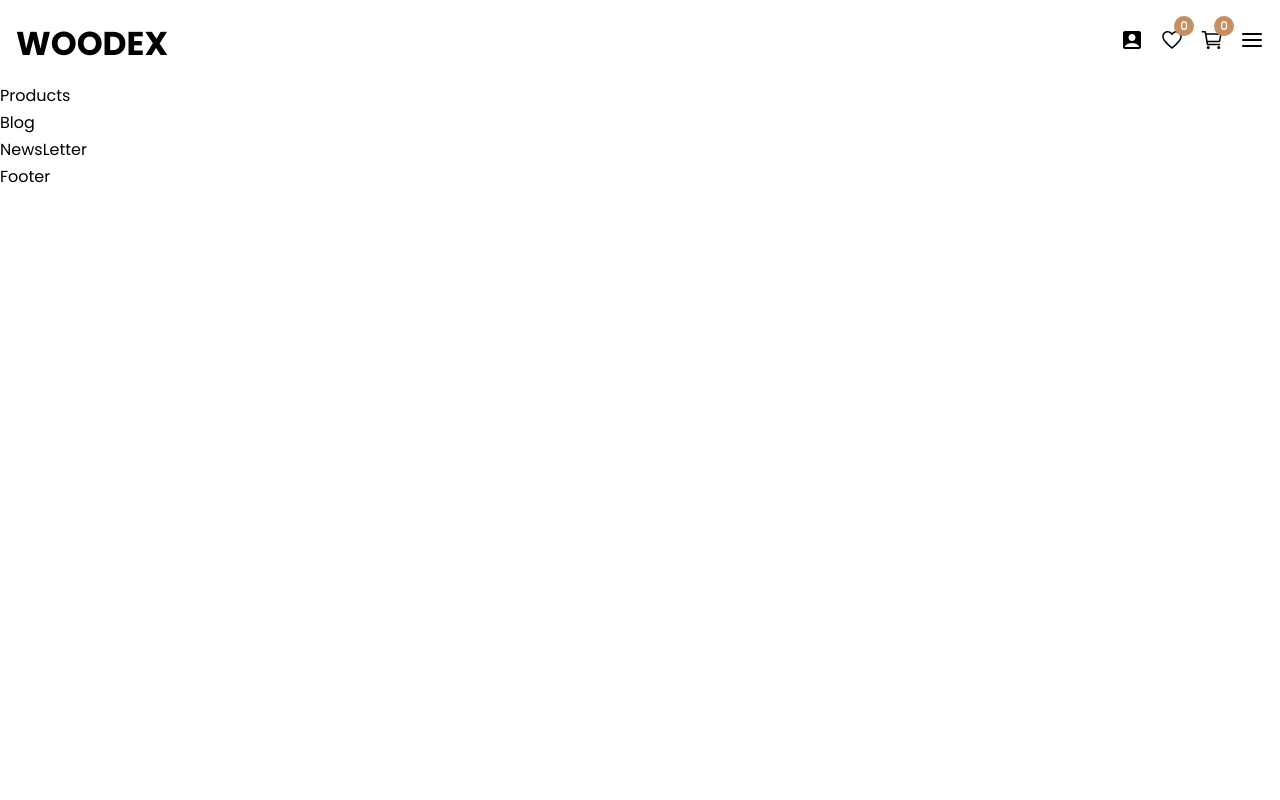
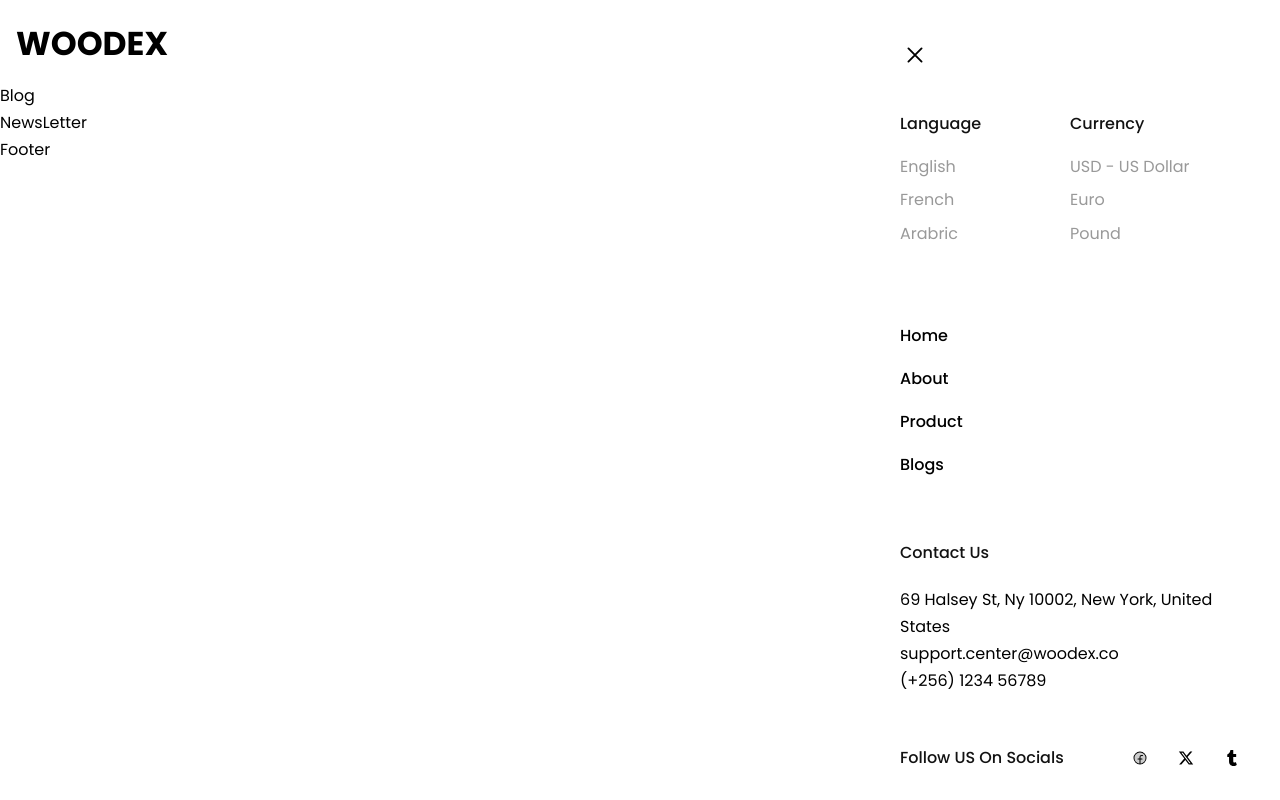
Before and after one commit to j3wlius/woodex, a React (Create React App) app: page / in a window 1280 px wide. Built offline with nearby package versions, Linux system fonts and the light colour scheme; a web font is replaced by a local one.

Commit message:
update woodex project

```diff
--- a/src/Components/Header.jsx
+++ b/src/Components/Header.jsx
@@ -1,6 +1,6 @@
 import React from 'react';
 import { IoSearchOutline } from 'react-icons/io5';
-import { MdAccountBox } from 'react-icons/md';
+import { IoPersonOutline } from 'react-icons/io5';
 import { IoMdHeartEmpty } from 'react-icons/io';
 import { IoCartOutline } from 'react-icons/io5';
 import { FiMenu } from 'react-icons/fi';
@@ -27,7 +27,7 @@ function Header() {
 
         <div className="header-action">
           <button className="header-action-btn" aria-label="user">
-            <MdAccountBox className="icon" aria-hidden="true" />
+            <IoPersonOutline className="icon" aria-hidden="true" />
           </button>
 
           <button className="header-action-btn" aria-label="favorite list">
--- a/src/Components/SideBar.jsx
+++ b/src/Components/SideBar.jsx
@@ -1,11 +1,145 @@
 import React from 'react';
+import { IoCloseOutline } from 'react-icons/io5';
+import { PiFacebookLogoDuotone } from 'react-icons/pi';
+import { FaXTwitter } from 'react-icons/fa6';
+import { FaTumblr } from 'react-icons/fa';
 
 function SideBar() {
   return (
-    <div>
-      SideBar
+    <div className="sidebar active" data-navbar>
+
+      <button className="nav-close-btn">
+        <IoCloseOutline className="icon" />
+      </button>
+
+      <div className="wrapper">
+        <ul className="sidebar-list">
+          <li>
+            <p className="sidebar-list-title">Language</p>
+          </li>
+
+          <li>
+            <a href="#" className="sidebar-link">
+              English
+            </a>
+          </li>
+
+          <li>
+            <a href="#" className="sidebar-link">
+              French
+            </a>
+          </li>
+
+          <li>
+            <a href="#" className="sidebar-link">
+              Arabric
+            </a>
+          </li>
+        </ul>
+
+        <ul className="sidebar-list">
+          <li>
+            <p className="sidebar-list-title">Currency</p>
+          </li>
+
+          <li>
+            <a href="#" className="sidebar-link">
+              USD - US Dollar
+            </a>
+          </li>
+
+          <li>
+            <a href="#" className="sidebar-link">
+              Euro
+            </a>
+          </li>
+
+          <li>
+            <a href="#" className="sidebar-link">
+              Pound
+            </a>
+          </li>
+        </ul>
+      </div>
+
+      <nav className="navbar">
+        <ul className="navbar-list">
+          <li className="navbar-item">
+            <a href="#home" className="navbar-link" data-nav-link>
+              Home
+            </a>
+          </li>
+
+          <li className="navbar-item">
+            <a href="#about" className="navbar-link" data-nav-link>
+              About
+            </a>
+          </li>
+
+          <li className="navbar-item">
+            <a href="#product" className="navbar-link" data-nav-link>
+              Product
+            </a>
+          </li>
+
+          <li className="navbar-item">
+            <a href="#blog" className="navbar-link" data-nav-link>
+              Blogs
+            </a>
+          </li>
+        </ul>
+      </nav>
+
+      <ul className="contact-list">
+        <li>
+          <p className="contact-list-title">Contact Us</p>
+        </li>
+
+        <li className="contact-item">
+          <address className="address">
+            69 Halsey St, Ny 10002, New York, United States
+          </address>
+        </li>
+
+        <li className="contact-item">
+          <a href="mailto:support.center@woodex.co" className="contact-link">
+            support.center@woodex.co
+          </a>
+        </li>
+
+        <li className="contact-item">
+          <a href="tel:00001235567890" className="contact-link">
+            (+256) 1234 56789
+          </a>
+        </li>
+      </ul>
+
+      <div className="social-wrapper">
+        <p className="social-list-title">Follow US On Socials</p>
+
+        <ul className="social-list">
+          <li>
+            <a href="#" className="social-link">
+              <PiFacebookLogoDuotone className="icon" />
+            </a>
+          </li>
+
+          <li>
+            <a href="#" class="social-link">
+              <FaXTwitter className="icon" />
+            </a>
+          </li>
+
+          <li>
+            <a href="#" class="social-link">
+              <FaTumblr className="icon" />
+            </a>
+          </li>
+        </ul>
+      </div>
+
     </div>
-  )
+  );
 }
 
 export default SideBar;
--- a/src/index.css
+++ b/src/index.css
@@ -65,7 +65,7 @@ img,
 span,
 input,
 button,
-ion-icon {
+.icon {
   display: block;
 }
 
@@ -93,7 +93,7 @@ button {
   cursor: pointer;
 }
 
-ion-icon {
+.icon {
   pointer-events: none;
 }
 
@@ -142,13 +142,76 @@ body.active {
   background-color: hsl(0, 0%, 70%);
 }
 
-
 /* === REUSED STYLES === */
 .container {
   padding-inline: 16px;
 }
 
-/* === HEADER STYLES === */
+.social-wrapper {
+  display: flex;
+  align-items: center;
+}
+
+.social-wrapper .social-list {
+  display: flex;
+  gap: 30px;
+}
+
+.social-link {
+  transition: var(--transition-1);
+}
+
+.social-link:is(:hover, :focus) {
+  color: var(--tan-crayola);
+}
+
+.section {
+  padding-block: var(--section-padding);
+}
+
+.img-holder {
+  aspect-ratio: var(--width) / var(--height);
+  background-color: var(--light-gray);
+  overflow: hidden;
+}
+
+.img-cover {
+  width: 100%;
+  height: 100%;
+  object-fit: cover;
+}
+
+.h2,
+.h3 {
+  color: var(--smokey-black);
+  font-weight: var(--fw-500);
+  line-height: 1.4;
+}
+
+.h2 {
+  font-size: var(--fs-2);
+}
+
+.h3 {
+  font-size: var(--fs-3);
+}
+
+.grid-list {
+  display: grid;
+  gap: 36px;
+}
+
+.has-before {
+  position: relative;
+  z-index: 1;
+}
+
+.has-before::before {
+  content: '';
+  position: absolute;
+}
+
+/* === HEADER STYLES=== */
 .header .input-wrapper {
   display: none;
 }
@@ -171,8 +234,12 @@ body.active {
 }
 
 @keyframes slideIn {
-  0% {transform: translateY(-100%);}
-  100% {transform: translateY(0);}
+  0% {
+    transform: translateY(-100%);
+  }
+  100% {
+    transform: translateY(0);
+  }
 }
 
 .header .container {
@@ -198,7 +265,9 @@ body.active {
   transition: var(--transition-1);
 }
 
-.header-action-btn:is(:hover, :focus){color: var(--tan-crayola);}
+.header-action-btn:is(:hover, :focus) {
+  color: var(--tan-crayola);
+}
 
 .header-action-btn .btn-badge {
   color: var(--white);
@@ -211,3 +280,85 @@ body.active {
   border-radius: 50%;
   font-size: var(--fs-6);
 }
+
+/* === SIDEBAR STYLES === */
+.sidebar {
+  /* background-color: red; */
+  position: fixed;
+  top: 0;
+  right: -420px;
+  max-width: 420px;
+  width: 100%;
+  height: 100%;
+  background-color: var(--white);
+  padding: 40px;
+  padding-block-end: 100px;
+  overflow-y: auto;
+  z-index: 5;
+  visibility: hidden;
+  transition: 0.25s var(--cubic-in);
+}
+
+.sidebar.active {
+  transform: translateX(-420px);
+  visibility: visible;
+  transition: 0.5s var(--cubic-out);
+}
+
+.nav-close-btn {
+  font-size: 30px;
+}
+
+.sidebar .wrapper {
+  display: grid;
+  grid-template-columns: 1fr 1fr;
+  margin-block: 40px 75px;
+}
+
+.sidebar-list-title,
+.contact-list-title,
+.social-list-title {
+  color: var(--smokey-black);
+  font-weight: var(--fw-500);
+}
+
+.sidebar-list-title {
+  margin-block-end: 16px;
+}
+
+.sidebar-link {
+  color: var(--spanish-gray);
+  margin-block-start: 6px;
+  transition: var(--transition-1);
+}
+
+.sidebar-link:is(:hover, :focus) {
+  color: var(--tan-crayola);
+}
+
+.navbar {
+  margin-block-end: 60px;
+}
+
+.navbar-item:not(:last-child) {
+  margin-block-end: 16px;
+}
+
+.navbar-link {
+  font-weight: var(--fw-500);
+  transition: var(--transition-1);
+}
+
+.navbar-link:is(:hover, :focus),
+.sidebar:is(.address, .contact-item) {
+  color: var(--granite-gray);
+}
+
+.sidebar .address {
+  margin-block-start: 20px;
+}
+
+.sidebar .social-wrapper {
+  justify-content: space-between;
+  margin-block-start: 50px;
+}
```
